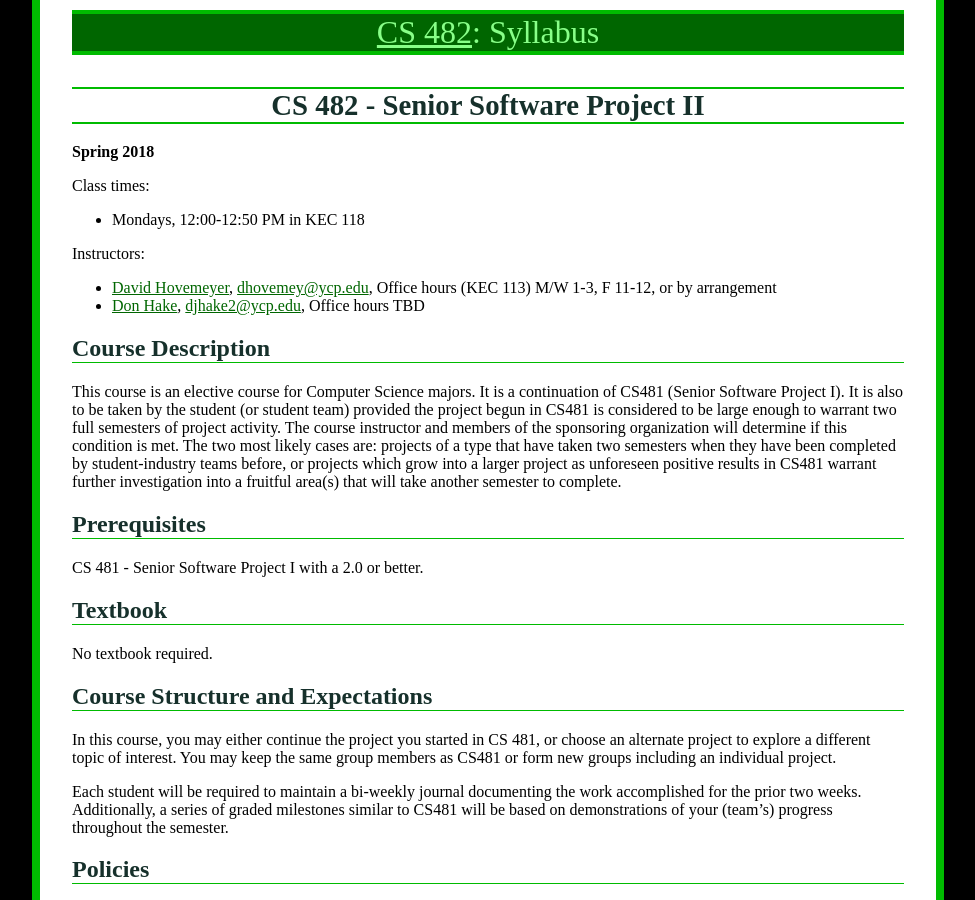
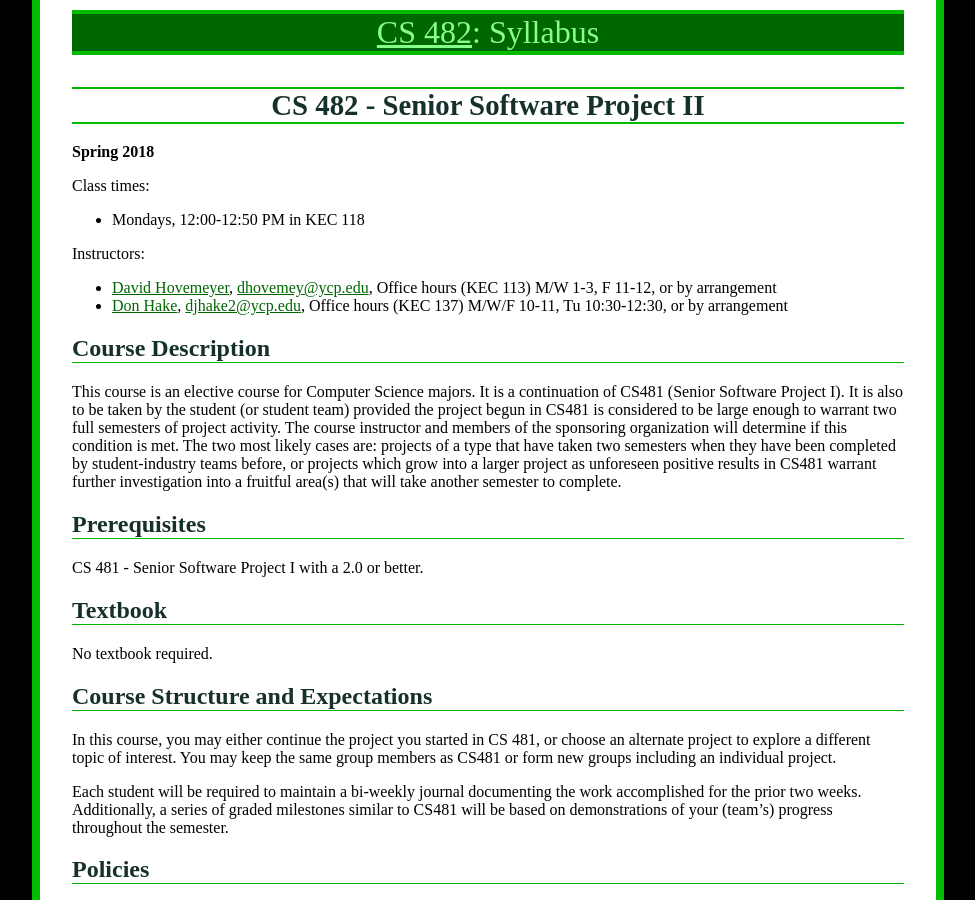
Before and after one commit to ycpcs/cs482-spring2018, a Jekyll site: the page built from syllabus.md, in a window 1280 px wide and 900 px high. Shown: the whole window, without its empty margins (152-1127 px from the left). Built offline with Jekyll 4.4.1, drawn with Linux system fonts in a browser that asks for light colours.

Commit message:
added Hake office hours

```diff
--- a/syllabus.md
+++ b/syllabus.md
@@ -15,7 +15,7 @@ Class times:
 Instructors:
 
 - [David Hovemeyer](http://faculty.ycp.edu/~dhovemey), <dhovemey@ycp.edu>, Office hours (KEC 113) M/W 1-3, F 11-12, or by arrangement
-- [Don Hake](http://faculty.ycp.edu/~djhake2/), <djhake2@ycp.edu>, Office hours TBD
+- [Don Hake](http://faculty.ycp.edu/~djhake2/), <djhake2@ycp.edu>, Office hours (KEC 137) M/W/F 10-11, Tu 10:30-12:30, or by arrangement
 
 Course Description
 ------------------
```
